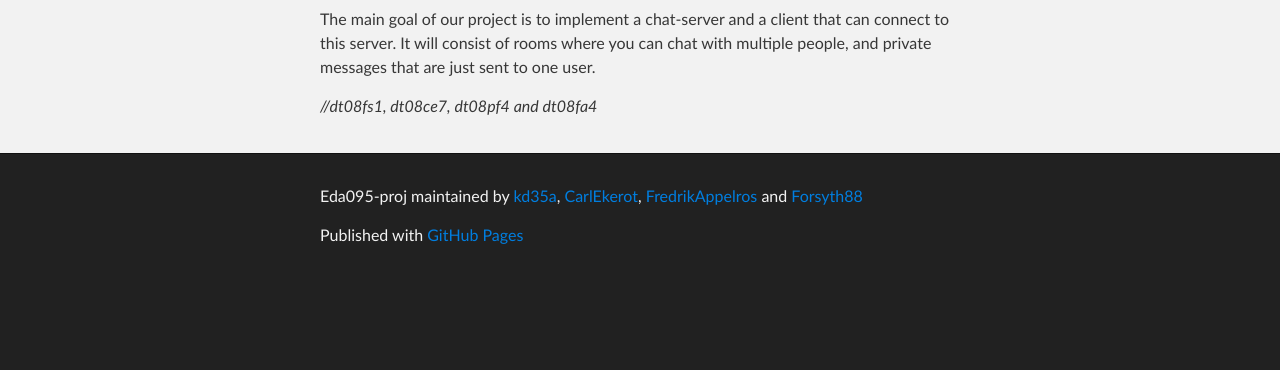
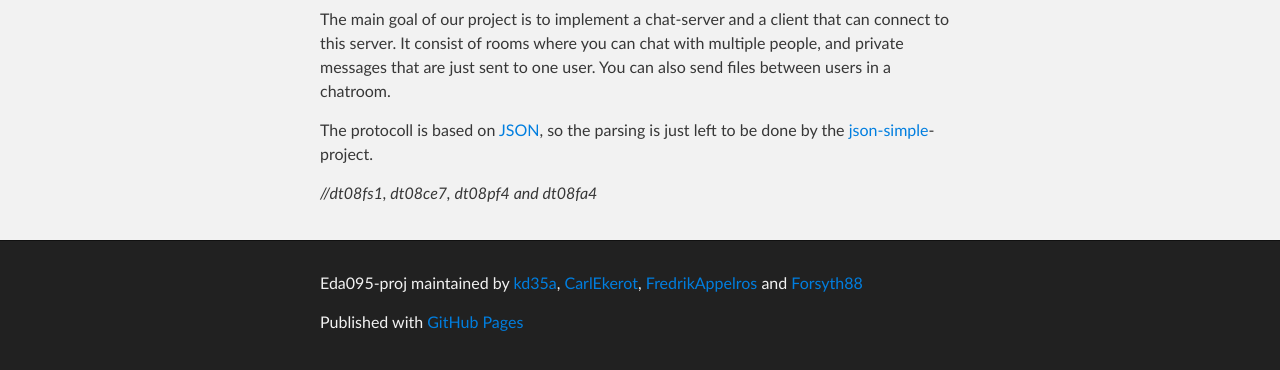
Before and after one commit to kd35a/eda095-proj, a plain HTML site: page index.html in a window 1280 px wide. Shown: the part 424-794 px from the top of the page. Drawn offline with Linux system fonts and the light colour scheme.

Commit message:
Added some info about the protocoll.

```diff
--- a/index.html
+++ b/index.html
@@ -38,8 +38,10 @@
 <h2>Main goal</h2>
 
 <p>The main goal of our project is to implement a chat-server and a client that can connect to this server. It
-will consist of rooms where you can chat with multiple people, and private messages that are just sent to one
-user.</p>
+consist of rooms where you can chat with multiple people, and private messages that are just sent to one
+user. You can also send files between users in a chatroom.</p>
+<p>The protocoll is based on <a href="http://en.wikipedia.org/wiki/JSON">JSON</a>, so the parsing is just left
+to be done by the <a href="http://code.google.com/p/json-simple/">json-simple</a>-project.
 	<p><span style="font-style: italic;">//dt08fs1, dt08ce7, dt08pf4 and dt08fa4</span></p>
       </section>
     </div>
```
